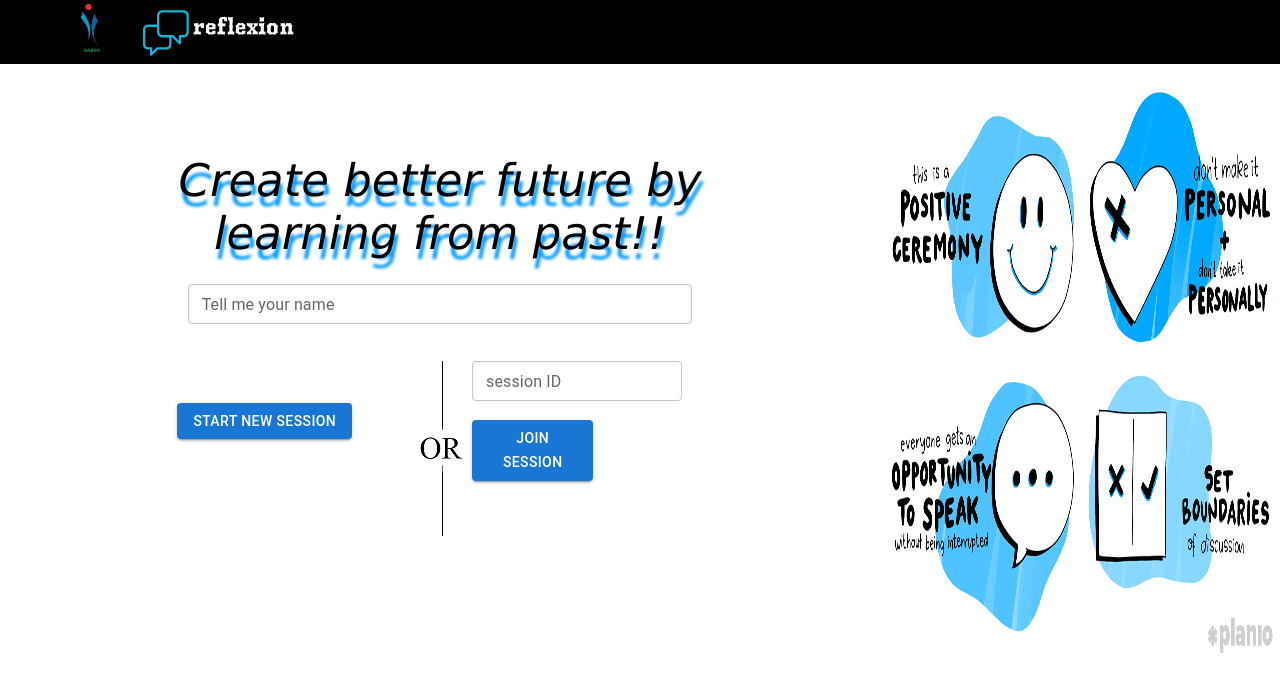
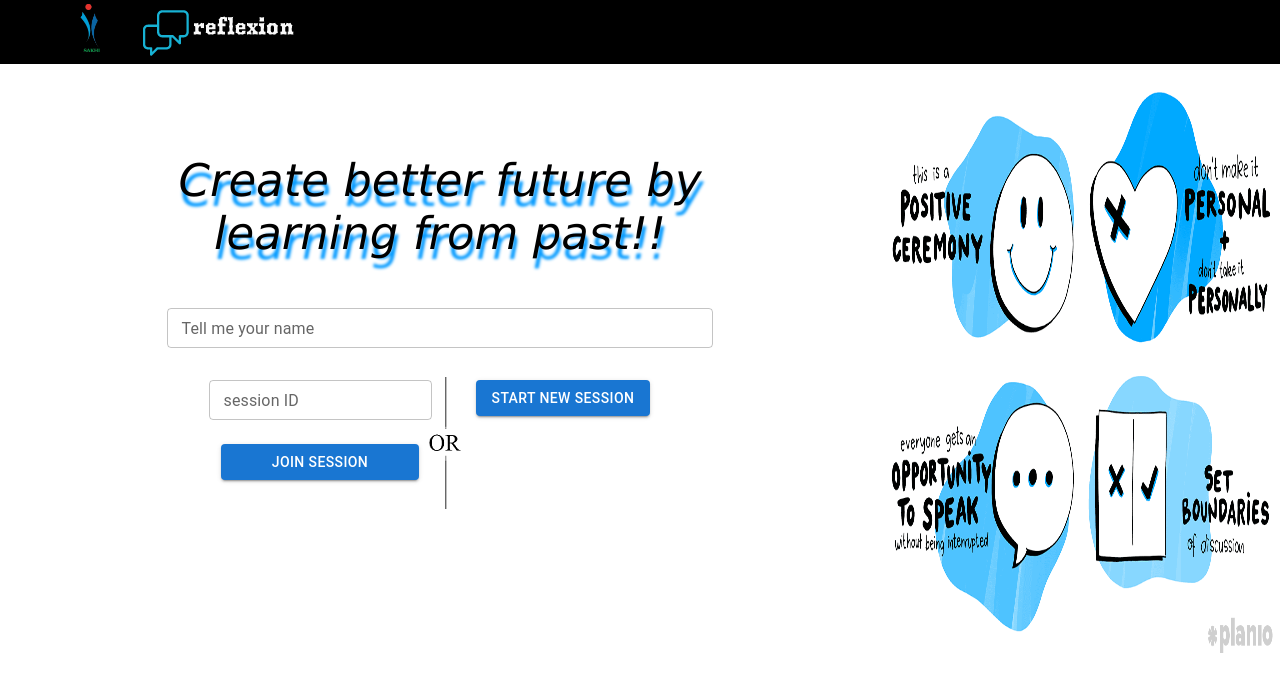
Before and after one commit to agardeepti81/retrospectiveIO, a React (Create React App) app: page / in a window 1280 px wide. Shown: the top 692 px of the page. Built offline with nearby package versions, Linux system fonts and the light colour scheme.

Commit message:
pdf creation and few UI changes

```diff
--- a/src/App.css
+++ b/src/App.css
@@ -24,6 +24,6 @@
   display: flex;
   align-items: center;
   justify-content: center;
-  background-color:  #2069f1;
+  /* background-color:  #2069f1; */
   /* background-color: #0000FF; */
 }
--- a/src/App.js
+++ b/src/App.js
@@ -168,6 +168,16 @@ class App extends Component {
     });
   };
 
+  createPDf = (id) => {
+    console.log(this.state.instances);
+    this.state.socket?.send(
+      JSON.stringify({
+        action: "createPDF",
+        sessionID: id,
+      })
+    );
+  }
+
   render() {
     return (
       <div className="App">
@@ -181,14 +191,14 @@ class App extends Component {
           <div className="empty"></div>
           {!this.state.peopleIconVisible ? (
             <div className="members">
-              <FileDownloadIcon />
+              <FileDownloadIcon sx={{color: "white"}} onClick={() => this.createPDf(this.state.sessionID)}/>
             </div>
           ) : (
             <></>
           )}
           {!this.state.peopleIconVisible ? (
             <div className="members">
-              <PeopleIcon onClick={() => this.tooggleParticipantWindow(true)} />
+              <PeopleIcon sx={{color: "white"}} onClick={() => this.tooggleParticipantWindow(true)} />
             </div>
           ) : (
             <></>
--- a/src/components/Note/Note.css
+++ b/src/components/Note/Note.css
@@ -87,3 +87,8 @@
   -webkit-text-fill-color: white !important;
   opacity: 1 !important;
 }
+
+.note .MuiInput-input {
+  color: white !important;
+  opacity: 1 !important;
+}
--- a/src/components/PublicNoteWindow/PublicNote.css
+++ b/src/components/PublicNoteWindow/PublicNote.css
@@ -1,5 +1,5 @@
 .publicNote .notesSpace{
-    height: 92%;
+    height: 100%;
     width: 100%;
     overflow-y: scroll;
     display: flex;
@@ -7,16 +7,3 @@
     justify-content: center;
 
 }
-
-h4{
-    margin: 0px;
-    text-align: center;
-}
-/* .publicNote .notesSpace .note{
-    width: 152;
-    height: 100;
-    background:"yellow";
-    color:"red";
-    margin: 2;
-
-} */
--- a/src/components/PublicNoteWindow/PublicNote.jsx
+++ b/src/components/PublicNoteWindow/PublicNote.jsx
@@ -7,7 +7,6 @@ class PublicNote extends Component {
     console.log(this.props.members);
     return (
       <div className="publicNote">
-        <h4>Public Note</h4>
         <div className="notesSpace">
           {Object.entries(this.props.instanceInfo.notes).map((i) => (
           <Note type="publicNote"
--- a/src/components/StartPage/StartPage.css
+++ b/src/components/StartPage/StartPage.css
@@ -21,32 +21,35 @@
 }
 
 .workingArea .session {
-  margin: 4vh;
+  margin: 3vh;
   padding-top: 5px;
   display: flex;
 }
 
 .workingArea .name {
-  margin-top: 3vh;
+  margin-top: 6vh;
 }
 
 .workingArea .session .newSession {
-  width: 50%;
-  margin-top: 42px;
+  width: 47%;
+  margin-top: 3px;
+  margin-left: -50px;
 }
 
 .workingArea .session .existingSession {
-  width: 50%;
-  /* border-left: 3px solid black; */
+  width: 47%;
 }
 
+.workingArea .session .image{
+  width: 6%;
+}
 
 .sessionInput {
-  margin-right: 76px;
-  max-height: 39px;
+  margin-right: -107px;
+  margin-bottom: 3vh;
+  margin-top: 3px;
 }
 
 .joinSession {
-  margin-right: 165px;
-  margin-top: 0px;
+  margin-right: -106px;
 }
--- a/src/components/StartPage/StartPage.jsx
+++ b/src/components/StartPage/StartPage.jsx
@@ -9,7 +9,7 @@ class StartPage extends Component {
   state = {
     name: "",
     meetingId: "",
-    peopleIcon: false
+    peopleIcon: false,
   };
 
   handleChange = (event) => {
@@ -24,31 +24,61 @@ class StartPage extends Component {
     });
   };
 
-  validateName = () =>{
-    if(!this.state.name)
-    alert("please enter your name");
-    else if(!this.state.meetingId)
-      this.props.onConnect(this.state.name, this.props.sessionID, this.state.peopleIcon)
+  validateName = () => {
+    if (!this.state.name) alert("please enter your name");
+    else if (!this.state.meetingId)
+      this.props.onConnect(
+        this.state.name,
+        this.props.sessionID,
+        this.state.peopleIcon
+      );
     else
-      this.props.onConnect(this.state.name, this.state.meetingId, this.state.peopleIcon)
-  }
+      this.props.onConnect(
+        this.state.name,
+        this.state.meetingId,
+        this.state.peopleIcon
+      );
+  };
 
   render() {
     return (
       <div id="startPage">
         <div className="workingArea">
-          <div className="ideatitle">Create better future by learning from past!!</div>
+          <div className="ideatitle">
+            Create better future by learning from past!!
+          </div>
           <div className="name">
             <TextField
               id="outlined-required"
               label="Tell me your name"
               size="small"
-              sx={{width: '50ch' }}
+              sx={{ width: "54ch" }}
               onChange={this.handleChange}
               value={this.state.name}
             />
           </div>
           <div className="session">
+            <div className="existingSession">
+              <div className="sessionInput">
+                <TextField
+                  id="outlined-required"
+                  label="session ID"
+                  size="small"
+                  sx={{ width: "22ch" }}
+                  onChange={this.handleChangeMeeting}
+                  value={this.state.meetingId}
+                />
+              </div>
+              <div className="joinSession">
+                <Button variant="contained" sx={{ width: "25ch" }} onClick={this.validateName}>
+                  {" "}
+                  Join session
+                </Button>
+              </div>
+            </div>
+            <div className="image">
+              <img src={orImage} />
+            </div>
             <div className="newSession">
               <Button
                 variant="contained"
@@ -57,28 +87,6 @@ class StartPage extends Component {
               >
                 Start new Session
               </Button>
-            </div>
-            <div><img src={orImage} /></div>
-            <div className="existingSession">
-              <div className="sessionInput">
-                <TextField
-                  id="outlined-required"
-                  label="session ID"
-                  size="small"
-                  onChange={this.handleChangeMeeting}
-                  value={this.state.meetingId}
-                />
-              </div>
-              <br></br>
-              <div className="joinSession">
-                <Button
-                  variant="contained"
-                  onClick={this.validateName}
-                >
-                  {" "}
-                  Join session
-                </Button>
-              </div>
             </div>
           </div>
         </div>
```
Also changed, not shown: src/components/StartPage/or-image.png (deleted), src/components/StartPage/orImage.png.
